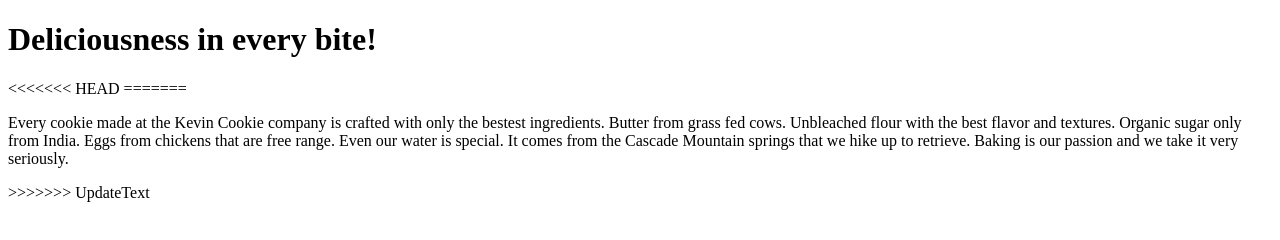
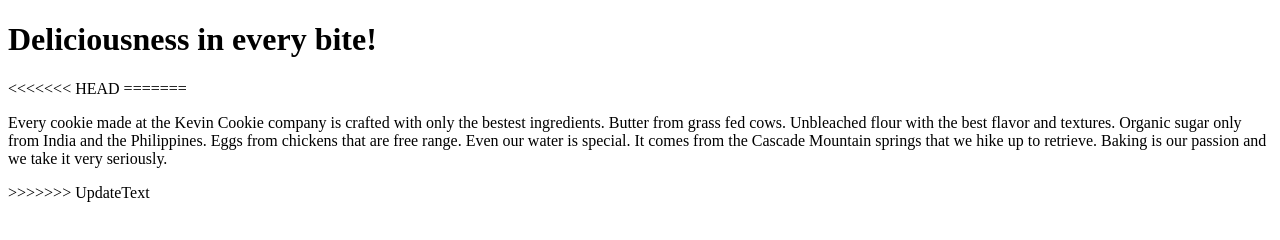
Before and after one commit to thewisepeter/KevinCookieCompany.com, a plain HTML site: page index.htm in a window 1280 px wide. Drawn offline with Linux system fonts and the light colour scheme.

Commit message:
Update index.htm

```diff
--- a/index.htm
+++ b/index.htm
@@ -5,7 +5,7 @@
 <h1>Deliciousness in every bite!</h1>
 <<<<<<< HEAD
 =======
-<p>Every cookie made at the Kevin Cookie company is crafted with only the bestest ingredients. Butter from grass fed cows. Unbleached flour with the best flavor and textures. Organic sugar only from India. Eggs from chickens that are free range. Even our water is special. It comes from the Cascade Mountain springs that we hike up to retrieve. Baking is our passion and we take it very seriously.</p>
+<p>Every cookie made at the Kevin Cookie company is crafted with only the bestest ingredients. Butter from grass fed cows. Unbleached flour with the best flavor and textures. Organic sugar only from India and the Philippines. Eggs from chickens that are free range. Even our water is special. It comes from the Cascade Mountain springs that we hike up to retrieve. Baking is our passion and we take it very seriously.</p>
 >>>>>>> UpdateText
 
 </body>
```
